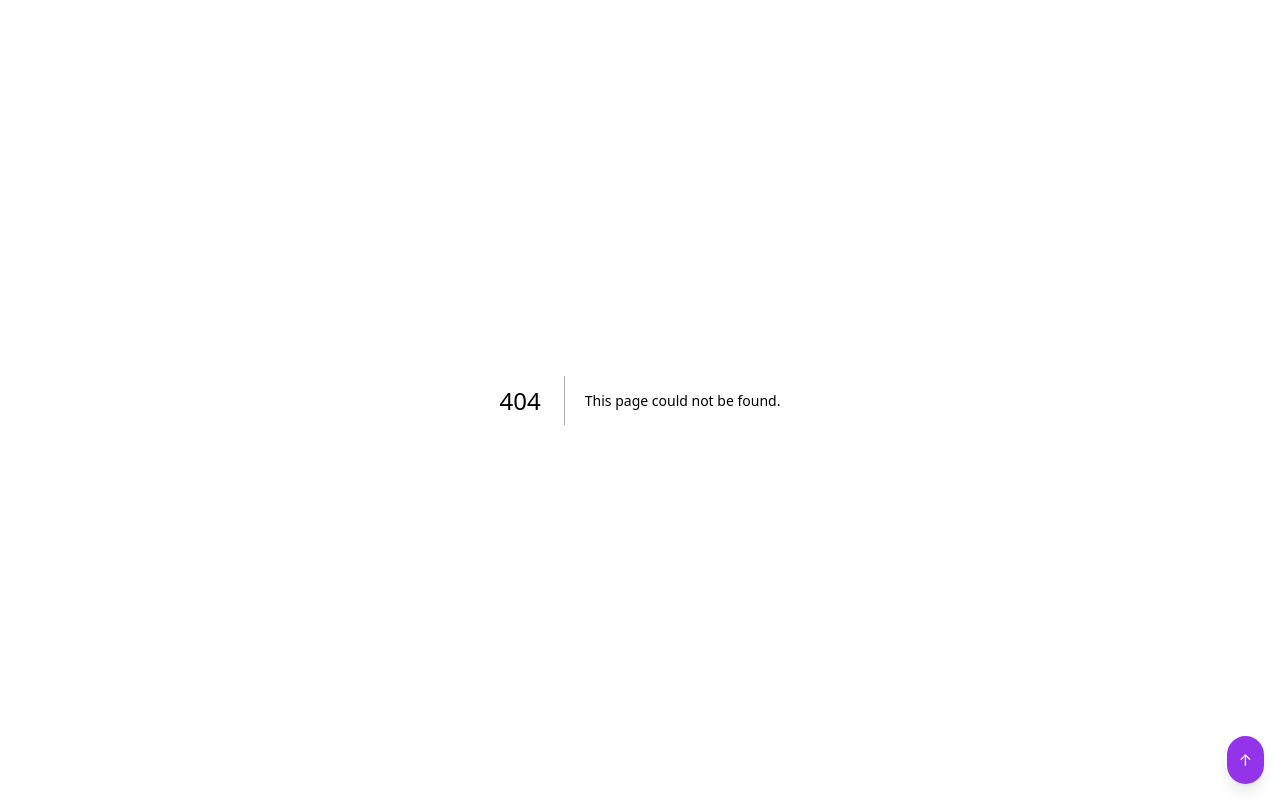
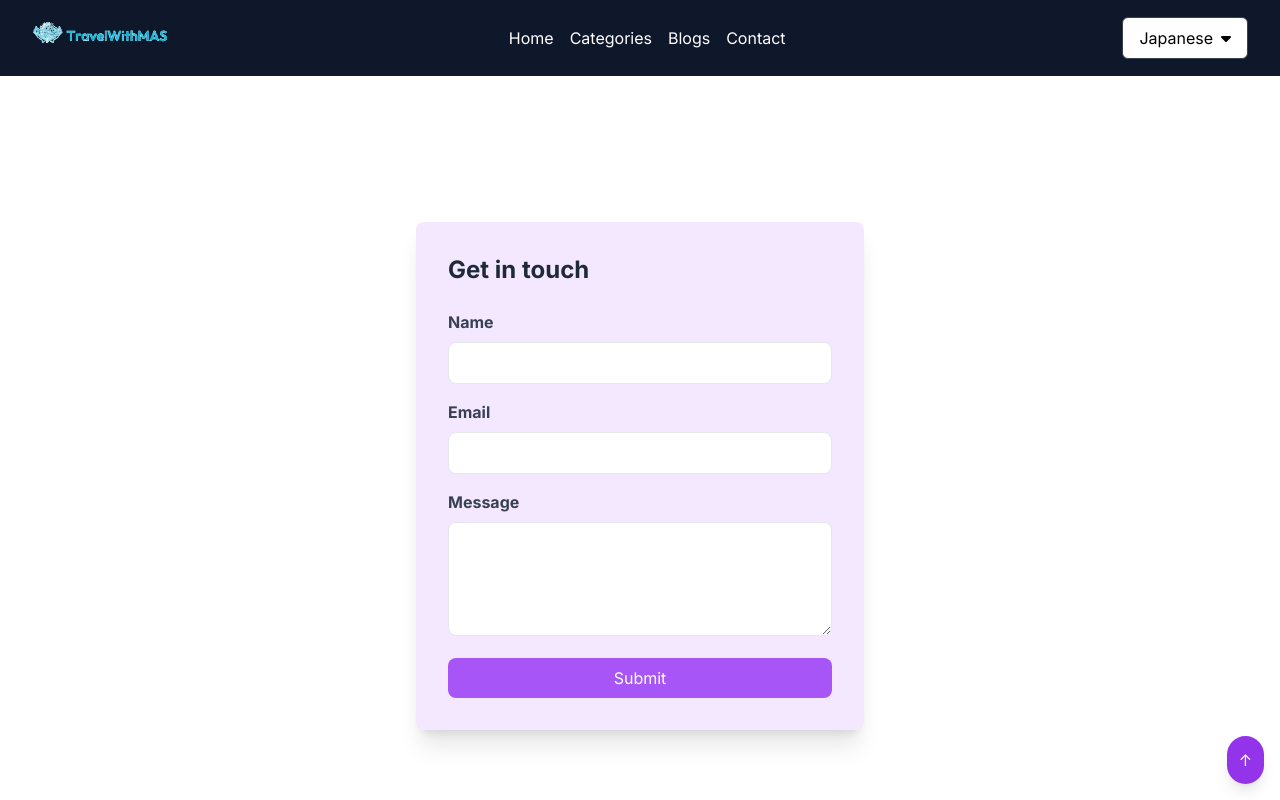
Before and after one commit to iaffansheikh21/ListCo, a Next.js app: page /Contact in a window 1280 px wide. Before the commit this address had no page. Shown: the top 800 px of the page. Built offline with nearby package versions, Linux system fonts and the light colour scheme.

Commit message:
Contact Page added and Navbar, Footer updated

```diff
--- /dev/null
+++ b/app/Contact/page.tsx
@@ -0,0 +1,12 @@
+import React from 'react'
+import ContactForm from '../components/ContactUs'
+import LoginNavbar from '../components/LoginNavbar'
+
+export default function page() {
+  return (
+    <>
+    <LoginNavbar/>
+    <ContactForm />
+    </>
+  )
+}
--- /dev/null
+++ b/app/components/ContactUs.tsx
@@ -0,0 +1,86 @@
+// components/ContactForm.tsx
+'use client'
+import React, { useState } from 'react';
+
+const ContactForm: React.FC = () => {
+  const [formData, setFormData] = useState({
+    name: '',
+    email: '',
+    message: ''
+  });
+
+  const handleChange = (e: React.ChangeEvent<HTMLInputElement | HTMLTextAreaElement>) => {
+    const { name, value } = e.target;
+    setFormData(prevState => ({
+      ...prevState,
+      [name]: value
+    }));
+  };
+
+  const handleSubmit = (e: React.FormEvent) => {
+    e.preventDefault();
+    // Handle form submission
+    console.log('Form Data:', formData);
+  };
+
+  return (
+    <div className="flex justify-center items-center h-screen bg-white">
+      <form
+        onSubmit={handleSubmit}
+        className="p-8 rounded-lg shadow-xl w-full max-w-md bg-purple-100"
+      >
+        <h2 className="text-2xl font-bold mb-6 text-gray-800">Get in touch</h2>
+        <div className="mb-4">
+          <label htmlFor="name" className="block text-gray-700 font-bold mb-2">
+            Name
+          </label>
+          <input
+            type="text"
+            id="name"
+            name="name"
+            value={formData.name}
+            onChange={handleChange}
+            className="w-full px-3 py-2 border rounded-lg focus:outline-none focus:ring-2 focus:ring-purple-700"
+            required
+          />
+        </div>
+        <div className="mb-4">
+          <label htmlFor="email" className="block text-gray-700 font-bold mb-2">
+            Email
+          </label>
+          <input
+            type="email"
+            id="email"
+            name="email"
+            value={formData.email}
+            onChange={handleChange}
+            className="w-full px-3 py-2 border rounded-lg focus:outline-none focus:ring-2 focus:ring-purple-700"
+            required
+          />
+        </div>
+        <div className="mb-4">
+          <label htmlFor="message" className="block text-gray-700 font-bold mb-2">
+            Message
+          </label>
+          <textarea
+            id="message"
+            name="message"
+            value={formData.message}
+            onChange={handleChange}
+            className="w-full px-3 py-2 border rounded-lg focus:outline-none focus:ring-2 focus:ring-purple-700"
+            rows={4}
+            required
+          />
+        </div>
+        <button
+          type="submit"
+          className="w-full bg-purple-500 text-white py-2 rounded-lg hover:bg-purple-700 transition duration-300"
+        >
+          Submit
+        </button>
+      </form>
+    </div>
+  );
+};
+
+export default ContactForm;
--- a/app/components/Footer.tsx
+++ b/app/components/Footer.tsx
@@ -38,12 +38,12 @@ const Footer: React.FC = () => {
             <Link href="/" legacyBehavior><a className="hover:underline">Home</a></Link>
             <span>|</span>
             <Link href="/Categories" legacyBehavior><a className="hover:underline">Categories</a></Link>
-            <span>|</span>
-            <Link href="/pages" legacyBehavior><a className="hover:underline">Pages</a></Link>
+            {/* <span>|</span> */}
+            {/* <Link href="/pages" legacyBehavior><a className="hover:underline">Pages</a></Link> */}
             <span>|</span>
             <Link href="/Blogs" legacyBehavior><a className="hover:underline">Blogs</a></Link>
             <span>|</span>
-            <Link href="/contact" legacyBehavior><a className="hover:underline">Contact</a></Link>
+            <Link href="/Contact" legacyBehavior><a className="hover:underline">Contact</a></Link>
           </p>
         </div>
         <div className="text-xs text-gray-500 mt-4">
--- a/app/components/LoginNavbar.tsx
+++ b/app/components/LoginNavbar.tsx
@@ -50,6 +50,9 @@ const LoginNavbar: React.FC = () => {
           </Link>
           <Link href="/Blogs" passHref>
             <span className="hover:text-purple-300 cursor-pointer">Blogs</span>
+          </Link>
+          <Link href="/Contact" passHref>
+            <span className="hover:text-purple-300 cursor-pointer">Contact</span>
           </Link>
         </div>
 
@@ -145,6 +148,11 @@ const LoginNavbar: React.FC = () => {
               Blogs
             </span>
           </Link>
+          <Link href="/Contact" passHref>
+            <span onClick={toggleMenu} className="block py-2 text-white hover:text-purple-300 cursor-pointer">
+              Contact
+            </span>
+          </Link>
         </div>
       </div>
     </div>
--- a/app/components/NavBar.tsx
+++ b/app/components/NavBar.tsx
@@ -87,6 +87,11 @@ const Navbar: React.FC = () => {
           <Link href="/Blogs" passHref>
             <span className="hover:text-purple-300 cursor-pointer">
               Blogs
+            </span>
+          </Link>
+          <Link href="/Contact" passHref>
+            <span className="hover:text-purple-300 cursor-pointer">
+              Contact
             </span>
           </Link>
         </div>
@@ -207,6 +212,14 @@ const Navbar: React.FC = () => {
               Blogs
             </span>
           </Link>
+          <Link href="/Contact" passHref>
+            <span
+              onClick={toggleMenu}
+              className="block py-2 text-white hover:text-purple-300 cursor-pointer"
+            >
+              Contact
+            </span>
+          </Link>
           <button
             className="bg-purple-600 hover:bg-purple-700 text-white transform transition-transform duration-500 py-2 px-4 rounded-md flex items-center text-sm md:text-base"
             onClick={handleLoginClick}
```
Also changed, not shown: app/components/Blogs.tsx (+0 -75 lines).
